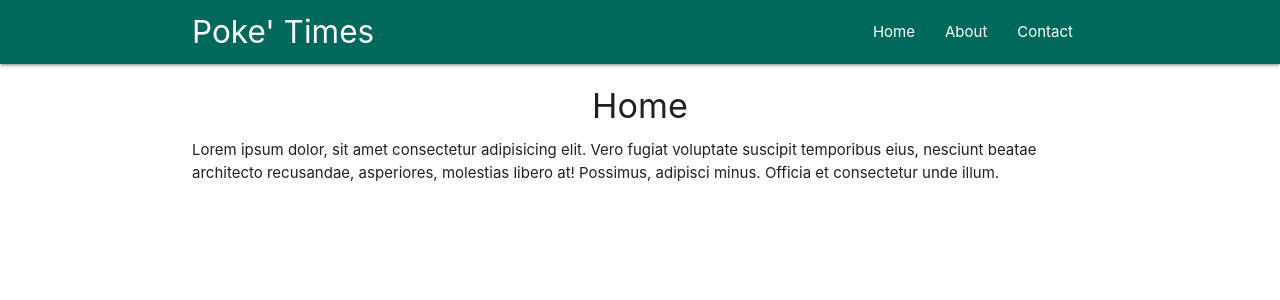
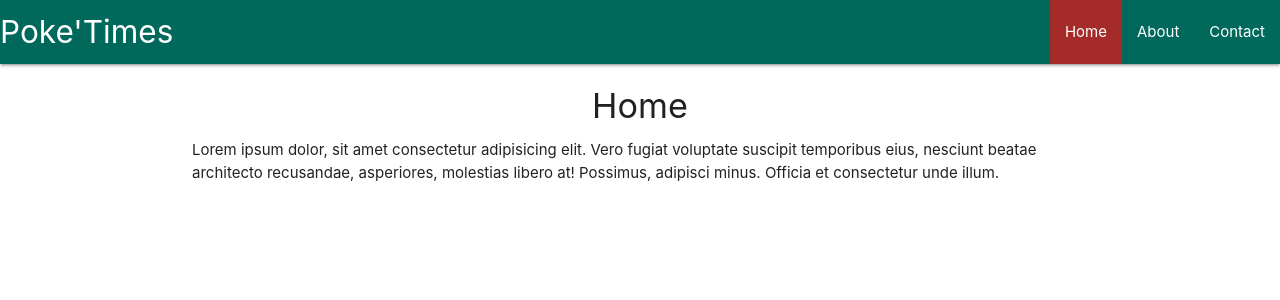
Before and after one commit to reanzi/react-refresher, a React (Create React App) app in the folder refresher/: page / in a window 1280 px wide. Shown: the top 300 px of the page. Built offline with nearby package versions, Linux system fonts and the light colour scheme.

Commit message:
Avoiding reloading of browser, using Link & NavLink; making it SPA

```diff
--- a/refresher/public/index.html
+++ b/refresher/public/index.html
@@ -22,6 +22,11 @@
       Learn how to configure a non-root public URL by running `npm run build`.
     -->
     <title>React App</title>
+    <style>
+      .active {
+        background-color: brown;
+      }
+    </style>
   </head>
   <body>
     <noscript>
--- a/refresher/src/App.js
+++ b/refresher/src/App.js
@@ -12,8 +12,8 @@ class App extends Component {
         <div className="App">
           <Navbar />
           <Route exact path="/" component={Home} />
-          <Route path="/about" component={About} />
-          <Route path="/contact" component={Contact} />
+          <Route exact path="/about" component={About} />
+          <Route exact path="/contact" component={Contact} />
         </div>
       </BrowserRouter>
     );
--- a/refresher/src/components/Navbar.js
+++ b/refresher/src/components/Navbar.js
@@ -1,25 +1,22 @@
 import React from "react";
+import { Link, NavLink } from "react-router-dom";
 
 export default function Navbar() {
   return (
     <nav>
-      <div className="nav-wrapper nav teal darken-3">
-        <div className="container">
-          <a href="/" className="brand-logo">
-            Poke' Times
-          </a>
+      <div className="nav-wrapper nav flat teal darken-3">
+        <a className="brand-logo">Poke'Times</a>
         <ul className="right">
           <li>
-              <a href="/">Home</a>
+            <NavLink to="/">Home</NavLink>
           </li>
           <li>
-              <a href="/about">About</a>
+            <NavLink to="/about">About</NavLink>
           </li>
           <li>
-              <a href="/contact">Contact</a>
+            <NavLink to="/contact">Contact</NavLink>
           </li>
         </ul>
-        </div>
       </div>
     </nav>
   );
```
Lines whose indentation alone changed are shown as unchanged.
